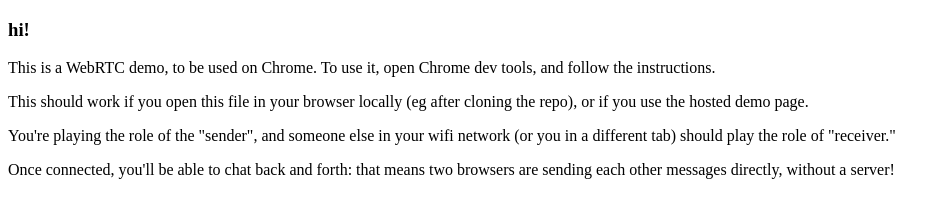
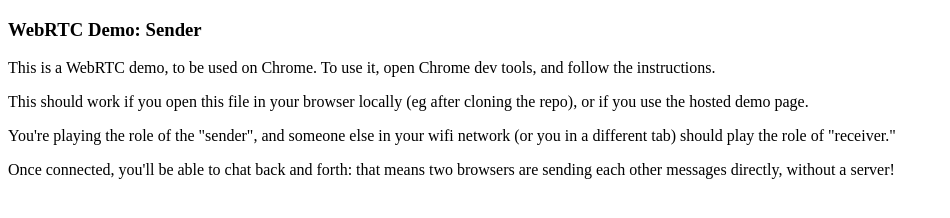
Before and after one commit to bebebebebe/WebRTC, a plain HTML site: page sender.html in a window 1280 px wide. Shown: the whole page, without its empty margins (0-950 px from the left). Drawn offline with Linux system fonts and the light colour scheme.

Commit message:
Updates to demo landing page

```diff
--- a/sender.html
+++ b/sender.html
@@ -3,9 +3,10 @@
   <head>
     <script src="https://webrtc.github.io/adapter/adapter-latest.js"></script>
     <script src='sender.js'></script>
+    <title>WebRTC Sender</title>
   </head>
   <body>
-    <h3>hi!</h3>
+    <h3>WebRTC Demo: Sender</h3>
     <p>This is a WebRTC demo, to be used on Chrome. To use it, open Chrome dev tools, and follow the instructions.</p>
 
     <p>This should work if you open this file in your browser locally (eg after cloning the repo), or if you use the hosted demo page.</p>
```
Also changed, not shown: index.html (+3 -0 lines), receiver.html (+1 -0 lines).
